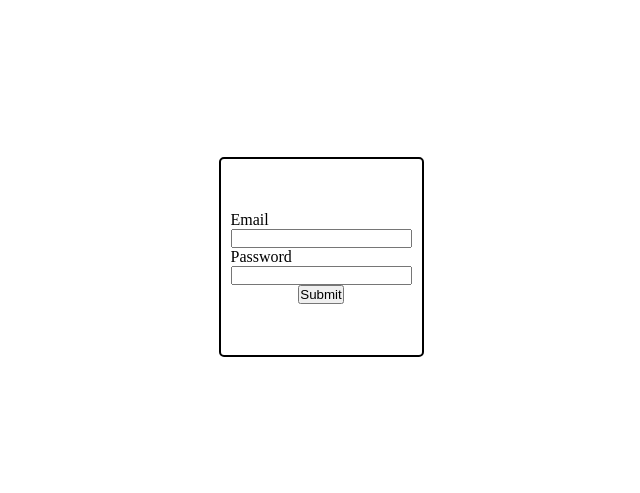
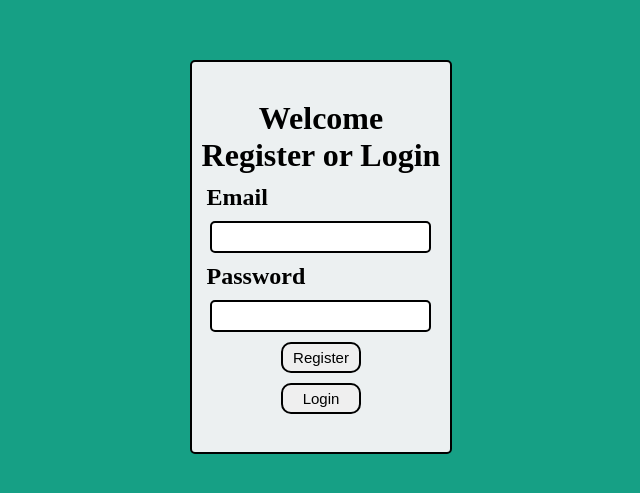
Before and after one commit to nill2000/WebScraper1, a React (Vite) app in the folder client/reactapp/: page / in a window 1280 px wide. Shown: the part 143-636 px from the top of the page, without its empty margins (319-959 px from the left). Built offline with nearby package versions, Linux system fonts and the light colour scheme.

Commit message:
Added Router

```diff
--- a/client/reactapp/index.html
+++ b/client/reactapp/index.html
@@ -4,7 +4,7 @@
     <meta charset="UTF-8" />
     <link rel="icon" type="image/svg+xml" href="/vite.svg" />
     <meta name="viewport" content="width=device-width, initial-scale=1.0" />
-    <title>Hello App</title>
+    <title>Product Tracker</title>
   </head>
   <body>
     <div id="root"></div>
--- a/client/reactapp/package.json
+++ b/client/reactapp/package.json
@@ -10,9 +10,11 @@
     "preview": "vite preview"
   },
   "dependencies": {
+    "dotenv": "^16.4.7",
     "firebase": "^11.4.0",
     "react": "^19.0.0",
-    "react-dom": "^19.0.0"
+    "react-dom": "^19.0.0",
+    "react-router-dom": "^7.3.0"
   },
   "devDependencies": {
     "@eslint/js": "^9.21.0",
--- a/client/reactapp/src/App.jsx
+++ b/client/reactapp/src/App.jsx
@@ -1,15 +1,26 @@
-import { useState } from 'react'
-import Login from './components/Login'
-import { auth } from './Firebase.js'
-import './styles/App.css'
+// import { useState } from 'react'
+import { BrowserRouter as Router, Route, Routes } from "react-router-dom";
+import Login from './Components/Login.jsx'
+import Dashboard from "./Components/Dashboard.jsx";
+// import { auth } from './Firebase.js'
+// import './styles/index.css';
+import './styles/Login.css';
 
 function App() {
-
   return (
-    <div>
-      <Login></Login>
-    </div>
-  )
+	<Router>
+		<Routes>
+			<Route
+				path="/"
+				element={<Login/>}>
+			</Route>
+			<Route
+				path="/dashboard"
+				element={<Dashboard/>}>
+			</Route>
+		</Routes>
+	</Router>
+  );
 }
 
 export default App
--- a/client/reactapp/src/Firebase.js
+++ b/client/reactapp/src/Firebase.js
@@ -1,21 +1,17 @@
-// Import the functions you need from the SDKs you need
 import { initializeApp } from "firebase/app";
 import { getAuth } from "firebase/auth";
-// TODO: Add SDKs for Firebase products that you want to use
-// https://firebase.google.com/docs/web/setup#available-libraries
 
-// Your web app's Firebase configuration
-// For Firebase JS SDK v7.20.0 and later, measurementId is optional
+
 const firebaseConfig = {
-  apiKey: "AIzaSyCsuHpXQYWSfGUTT3LP4PrvdqQ6czVMp0w",
-  authDomain: "itemtracker-be97c.firebaseapp.com",
-  projectId: "itemtracker-be97c",
-  storageBucket: "itemtracker-be97c.firebasestorage.app",
-  messagingSenderId: "764373621577",
-  appId: "1:764373621577:web:706df0f7c7cd786ed01898",
-  measurementId: "G-1XNRXXNJYW"
+  apiKey: import.meta.env.VITE_APIKEY,
+  authDomain: import.meta.env.VITE_AUTHDOMAIN,
+  projectId: import.meta.env.VITE_PROJECTID,
+  storageBucket: import.meta.env.VITE_STORAGEBUCKET,
+  messagingSenderId: import.meta.env.VITE_MESSAGEINGSENDERID,
+  appId: import.meta.env.VITE_APPID,
+  measurementId: import.meta.env.VITE_MEASUREMENTID
 };
-
+console.log(import.meta.env.VITE_APIKEY)
 // Initialize Firebase
 const app = initializeApp(firebaseConfig);
 const auth = getAuth(app);
--- /dev/null
+++ b/client/reactapp/src/components/Dashboard.jsx
@@ -0,0 +1,9 @@
+function Dashboard(){
+	return(
+		<div>
+			<p>hello</p>
+		</div>
+	)
+}
+
+export default Dashboard;
--- a/client/reactapp/src/components/Login.jsx
+++ b/client/reactapp/src/components/Login.jsx
@@ -1,11 +1,16 @@
+import React from 'react';
+
 function Login(){
     return(
         <div id="LoginContainer">
+			<p className="LoginHeader">Welcome</p>
+			<p className="LoginHeader">Register or Login</p>
 			<label className="LoginLabel" htmlFor="email">Email</label>
             <input className="LoginInput" type="email" />
 			<label className="LoginLabel" htmlFor="password">Password</label>
 			<input className="LoginInput" type="password" />
-			<button>Submit</button>
+			<button className="LoginBtn">Register</button>
+			<button className="LoginBtn">Login</button>
         </div>
     )
 }
--- a/client/reactapp/src/styles/App.css
+++ /dev/null
@@ -1,15 +0,0 @@
-#LoginContainer{
-	min-height: 200px;
-	/* aspect-ratio: 16/9; */
-	display: flex;
-	flex-direction: column;
-	align-items: center;
-	justify-content: center ;
-	border: 2px solid black;
-	border-radius: 5px;
-	padding: 10px;
-}
-
-.LoginLabel{
-	align-self: flex-start;
-}
--- /dev/null
+++ b/client/reactapp/src/styles/Login.css
@@ -0,0 +1,58 @@
+* {
+  margin: 0;
+  padding: 0;
+  box-sizing: border-box;
+
+}
+
+body, html {
+  height: 100%;
+  margin: 0;
+  display: flex;
+  align-items: center;
+  justify-content: center;
+  background-color: #16a085;
+}
+
+#LoginContainer{
+	min-height: 100px;
+	aspect-ratio: 4/6;
+	display: flex;
+	flex-direction: column;
+	align-items: center;
+	justify-content: center ;
+	border: 2px solid black;
+	border-radius: 5px;
+	padding: 10px;
+	background-color:  #ecf0f1;
+}
+
+.LoginHeader{
+	font-size: 2rem;
+	font-weight: bold;
+}
+
+.LoginLabel{
+	align-self: flex-start;
+	padding: 10px 0;
+	padding-left: 5px;
+	font-size: 1.5rem;
+	font-weight: bold;
+}
+
+.LoginInput{
+	font-size: 1rem;
+	border: 2px solid black;
+	border-radius: 5px;
+	padding: 5px;
+}
+
+.LoginBtn{
+	min-width: 5rem;
+	margin-top: 10px;
+	font-size: 15px;
+	border: 2px solid black;
+	border-radius: 10px;
+	padding: 5px;
+	cursor: pointer;
+}
--- a/client/reactapp/src/styles/index.css
+++ b/client/reactapp/src/styles/index.css
@@ -11,4 +11,5 @@ body, html {
   display: flex;
   align-items: center;
   justify-content: center;
+  background-color: #16a085;
 }
```
Also changed, not shown: client/reactapp/src/main.jsx (+4 -4 lines), 1 other file (tests, documents, lock files or other folders).
